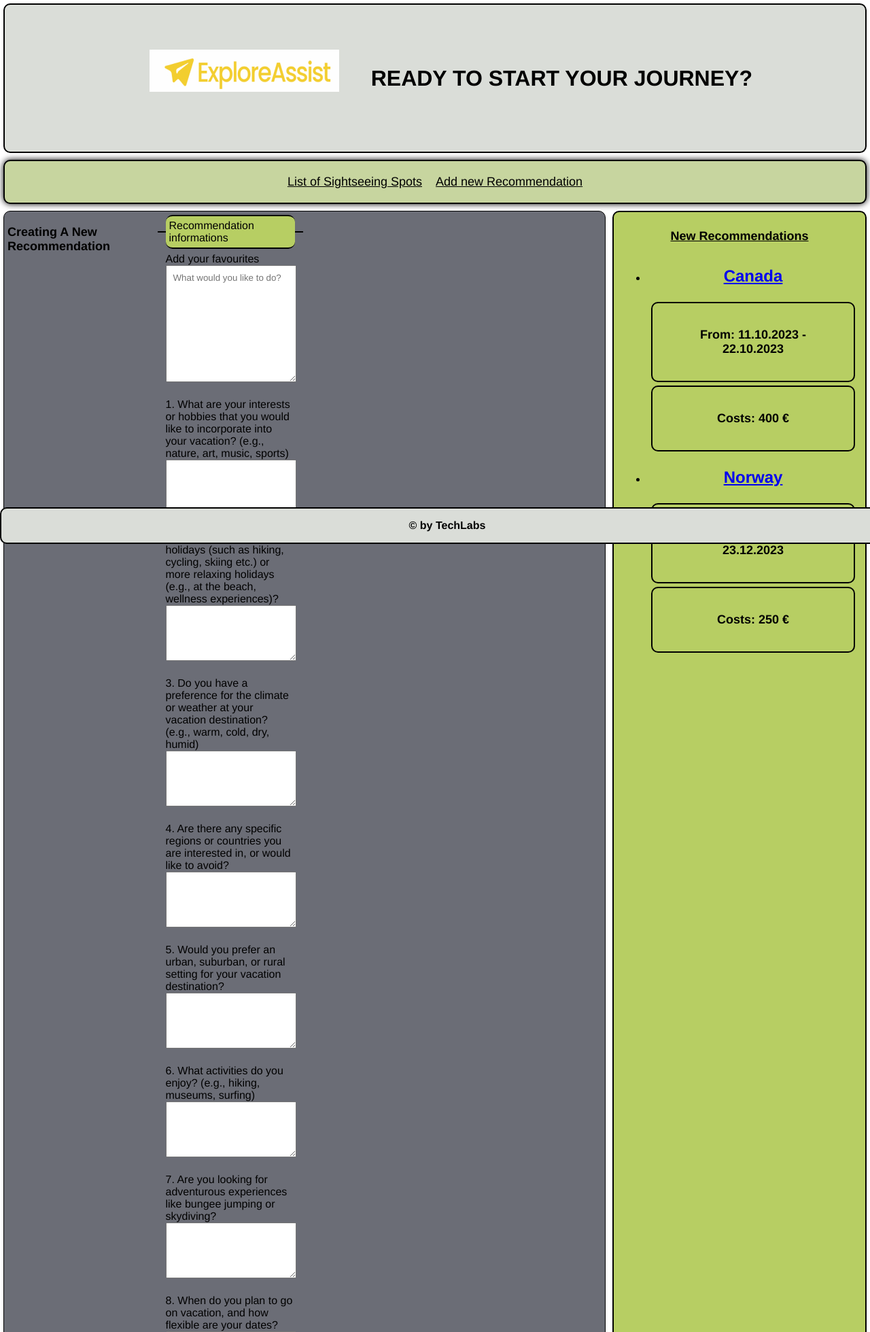
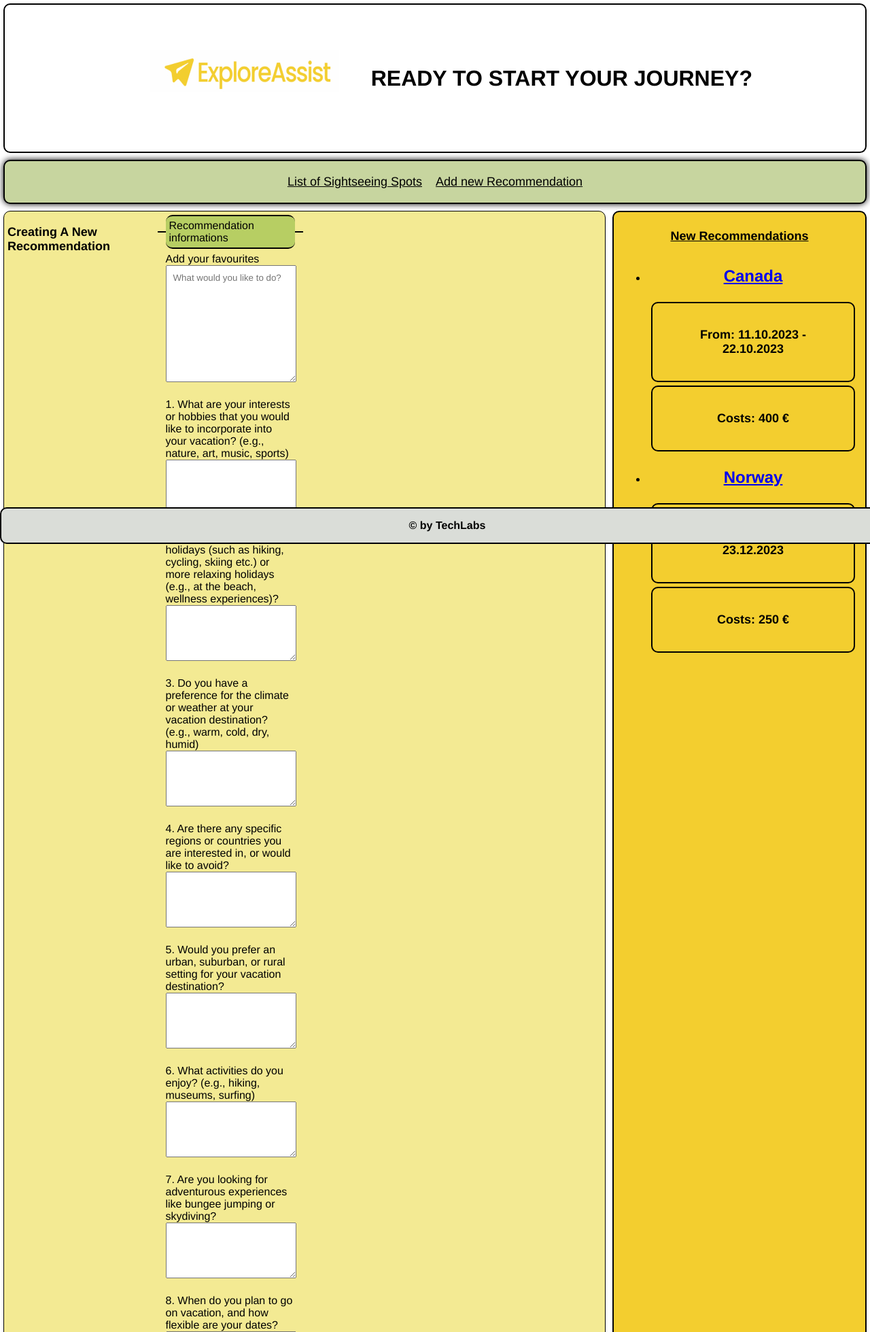
Before and after one commit to TechLabs-Ruhr/Personalized-City-Sightseeing, a Node project: template views/CreateRecommendation.ejs in a window 1280 px wide. Shown: the top 1959 px of the page at 68% size. Run offline with Node 20 templates, Linux system fonts and the light colour scheme; the template is opened without the code that fills it, so the values that code supplies are empty.

Commit message:
changing color scheme

```diff
--- a/public/css/styles.css
+++ b/public/css/styles.css
@@ -57,7 +57,7 @@ h3
 p
 {
     color: black;
-    background-color: #b7ce63;
+    background-color: #F3CE2F;
     font-size: large;
     font-weight: bolder;
     border: 2px solid black;
@@ -80,7 +80,7 @@ body
 
 header
 {
-    background-color: #daddd8;
+    background-color: white;
     text-align: center;
     border: 2px solid black;
     border-radius: 10px;
@@ -115,7 +115,7 @@ nav a:hover
 }
 
 main {
-    background-color: #6b6d76;
+    background-color: #F3EA93;
     border: 1px solid black;
     border-radius: 10px;
     padding: 5px;
@@ -142,7 +142,7 @@ main#tutorials img
 thead
 {
     color: black;
-    background-color: #b7ce63;
+    background-color: #F3CE2F;
 }
 
 tbody tr:nth-of-type(odd)
@@ -160,7 +160,7 @@ tbody tr:nth-of-type(even)
 tfoot
 {
     color: black;
-    background-color: #b7ce63;
+    background-color: #F3CE2F;
 }
 
 aside > h2
@@ -178,7 +178,7 @@ aside > h2
 aside
 {
     color: black;
-    background-color: #b7ce63;
+    background-color: #F3CE2F;
     border: 2px solid black;
     border-radius: 10px;
     font-size: large;
```
